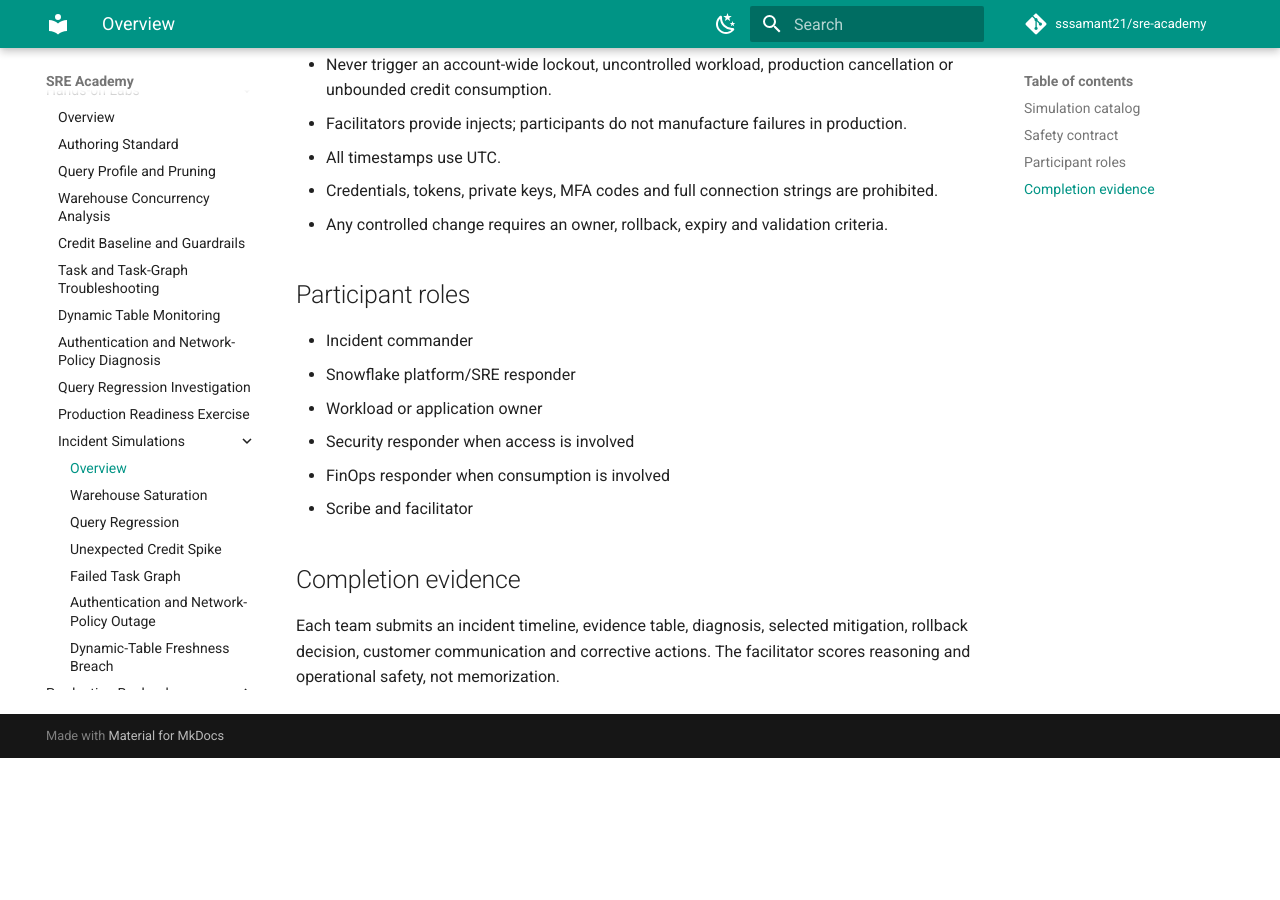
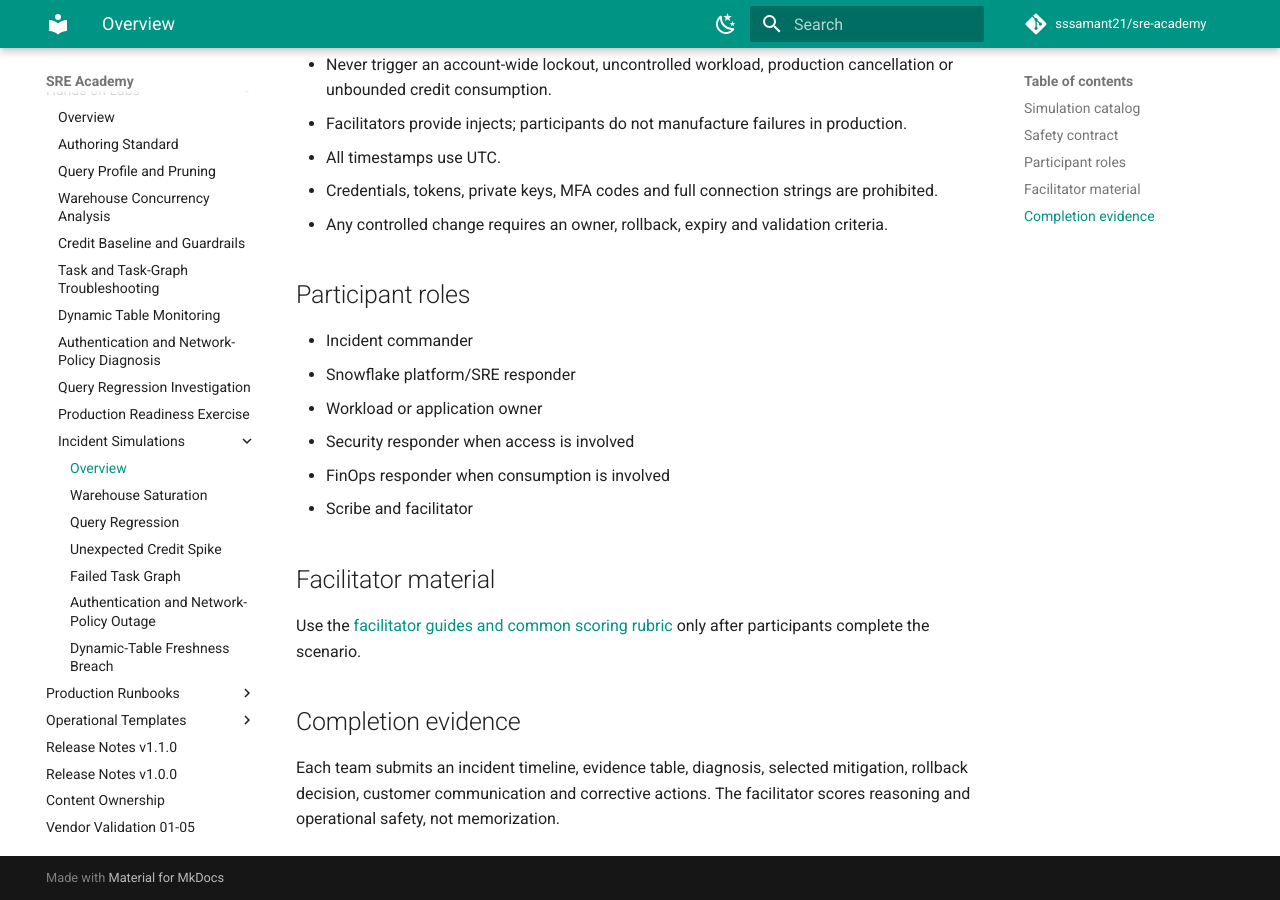
Before and after one commit to sssamant21/sre-academy, an MkDocs documentation site: the page built from docs/books/snowflake/labs/simulations/index.md, in a window 1280 px wide and 900 px high, scrolled down 945 px. Built offline with MkDocs 1.6.1 and Material for MkDocs 9.7.7, drawn with Linux system fonts in a browser that asks for light colours; comment, search, counter and statistics services are not loaded; before the commit the page ends 1703 px from its top, so only the background shows below that.

Commit message:
docs(snowflake): link simulation facilitator guides

```diff
--- a/docs/books/snowflake/labs/simulations/index.md
+++ b/docs/books/snowflake/labs/simulations/index.md
@@ -35,6 +35,10 @@
 - FinOps responder when consumption is involved
 - Scribe and facilitator
 
+## Facilitator material
+
+Use the [facilitator guides and common scoring rubric](facilitator-guides/index.md) only after participants complete the scenario.
+
 ## Completion evidence
 
 Each team submits an incident timeline, evidence table, diagnosis, selected mitigation, rollback decision, customer communication and corrective actions. The facilitator scores reasoning and operational safety, not memorization.
```
